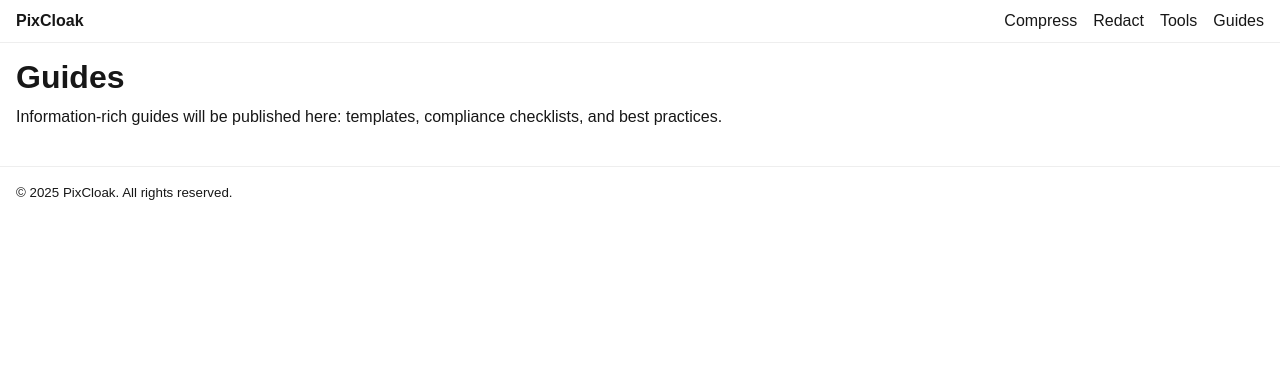
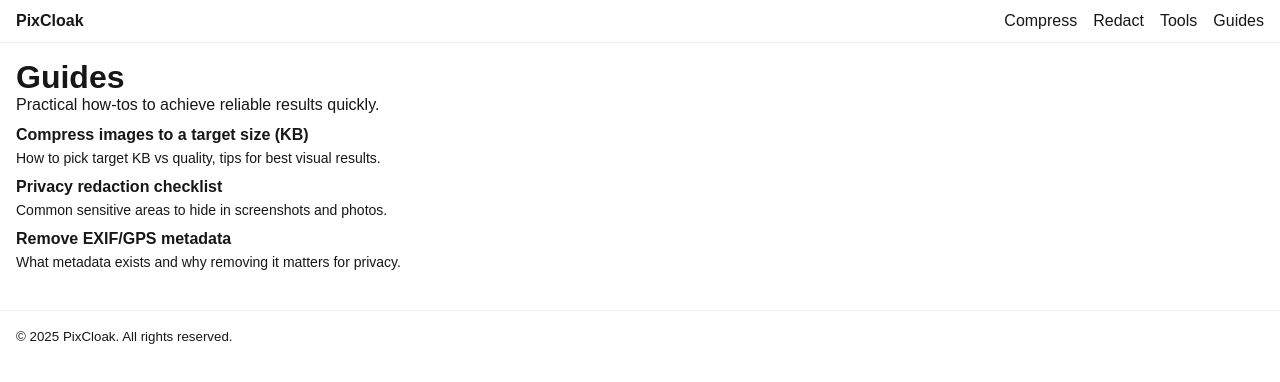
Before and after one commit to LeeJinMing/PixCloak, a Next.js app: page /guides in a window 1280 px wide. Shown: the top 382 px of the page. Built offline with nearby package versions, Linux system fonts and the light colour scheme; no server answers.

Commit message:
feat: improve Tools and Guides pages with cards and ItemList JSON-LD

```diff
--- a/app/guides/page.tsx
+++ b/app/guides/page.tsx
@@ -1,8 +1,26 @@
 export default function GuidesPage() {
+  const guides = [
+    { href: '/guides/compress-to-target-kb', title: 'Compress images to a target size (KB)', desc: 'How to pick target KB vs quality, tips for best visual results.' },
+    { href: '/guides/redaction-checklist', title: 'Privacy redaction checklist', desc: 'Common sensitive areas to hide in screenshots and photos.' },
+    { href: '/guides/exif-gps-removal', title: 'Remove EXIF/GPS metadata', desc: 'What metadata exists and why removing it matters for privacy.' },
+  ];
   return (
-    <div style={{ display: 'grid', gap: 12 }}>
-      <h1>Guides</h1>
-      <p>Information-rich guides will be published here: templates, compliance checklists, and best practices.</p>
+    <div className="container" style={{ display: 'grid', gap: 12 }}>
+      <div className="card">
+        <h1>Guides</h1>
+        <p className="text-muted">Practical how‑tos to achieve reliable results quickly.</p>
+      </div>
+      <div style={{ display: 'grid', gap: 12 }}>
+        {guides.map((g, i) => (
+          <a key={i} href={g.href} className="card" style={{ display: 'block' }}>
+            <div style={{ display: 'grid', gap: 6 }}>
+              <div style={{ fontWeight: 700 }}>{g.title}</div>
+              <div className="text-muted" style={{ fontSize: 14 }}>{g.desc}</div>
+            </div>
+          </a>
+        ))}
+      </div>
+      <script type="application/ld+json" dangerouslySetInnerHTML={{ __html: JSON.stringify({ '@context': 'https://schema.org', '@type': 'ItemList', itemListElement: guides.map((g, idx) => ({ '@type': 'ListItem', position: idx + 1, url: g.href, name: g.title })) }) }} />
     </div>
   );
 }
```
Also changed, not shown: app/tools/page.tsx (+20 -6 lines).
